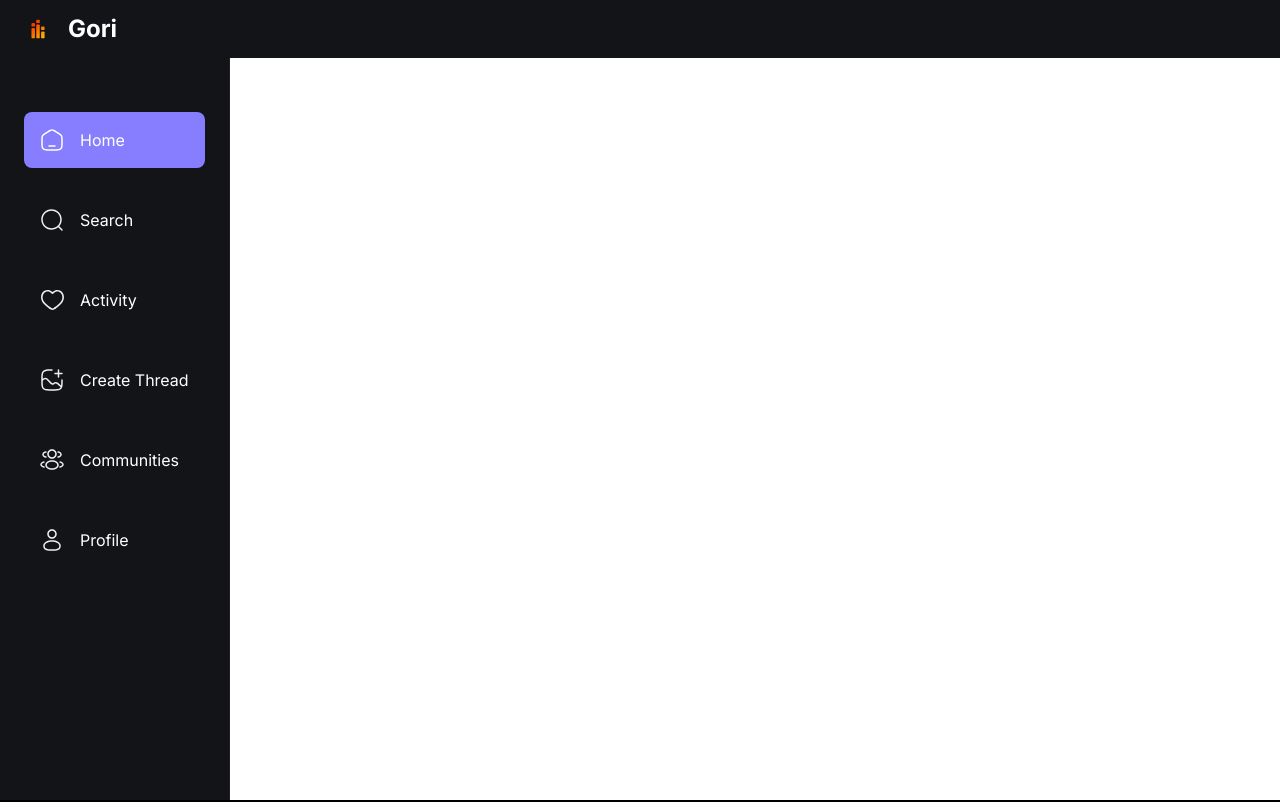
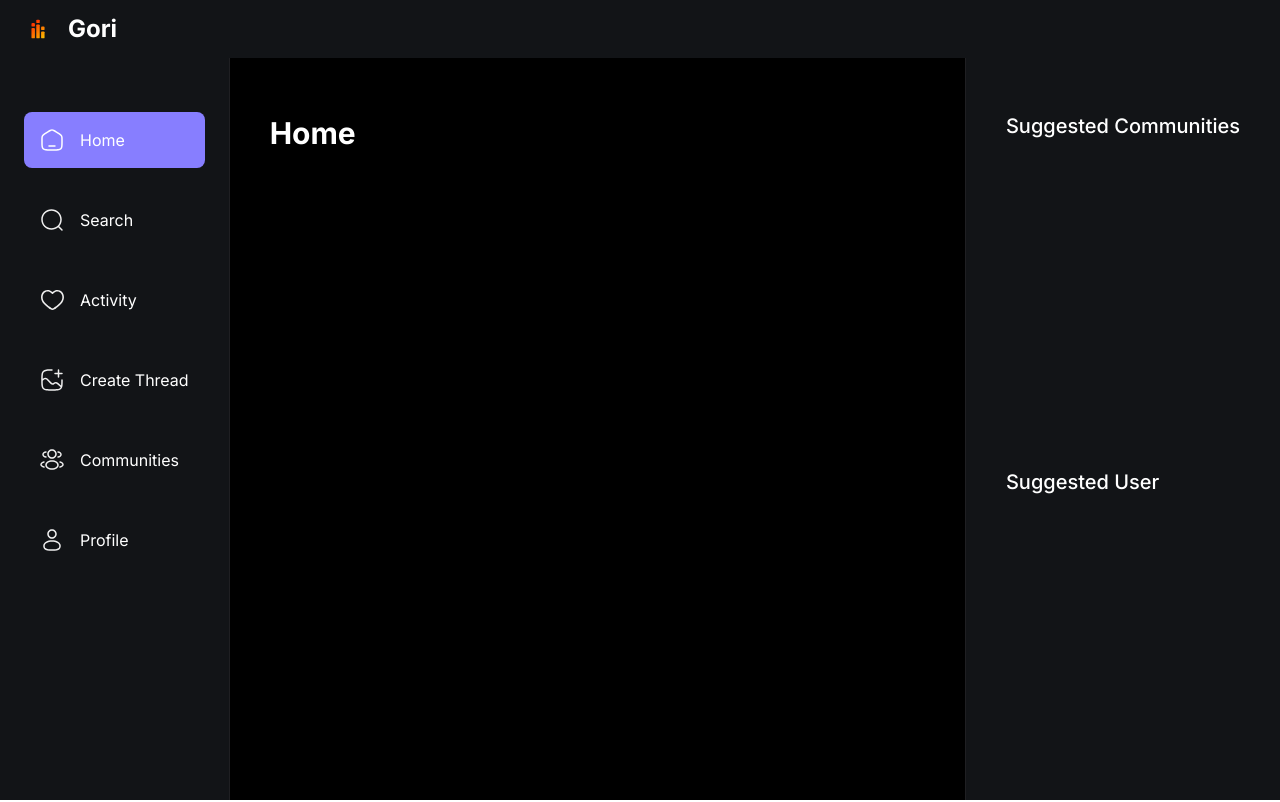
Before and after one commit to Donglak-Derek/gori-app, a Next.js app: page / in a window 1280 px wide. Shown: the top 802 px of the page. Built offline with nearby package versions, Linux system fonts and the light colour scheme; no server answers.

Commit message:
rightsidebar

```diff
--- a/app/(root)/layout.tsx
+++ b/app/(root)/layout.tsx
@@ -25,7 +25,7 @@
         <body className={inter.className}>
           <Topbar />
 
-          <main>
+          <main className="flex flex-row">
             <LeftSidebar />
             <section className="main-container">
               <div className="w-full max-w-4xl">{children}</div>
--- a/components/shared/RightSidebar.tsx
+++ b/components/shared/RightSidebar.tsx
@@ -1,5 +1,14 @@
-import React from "react";
-
 export default function RightSidebar() {
-  return <div>RightSidebar</div>;
+  return (
+    <section className="custom-scrollbar rightsidebar">
+      <div className="flex flex-1 flex-col justify-start">
+        <h3 className="text-heading4-medium text-light-1">
+          Suggested Communities
+        </h3>
+      </div>
+      <div className="flex flex-1 flex-col justify-start">
+        <h3 className="text-heading4-medium text-light-1">Suggested User</h3>
+      </div>
+    </section>
+  );
 }
```
